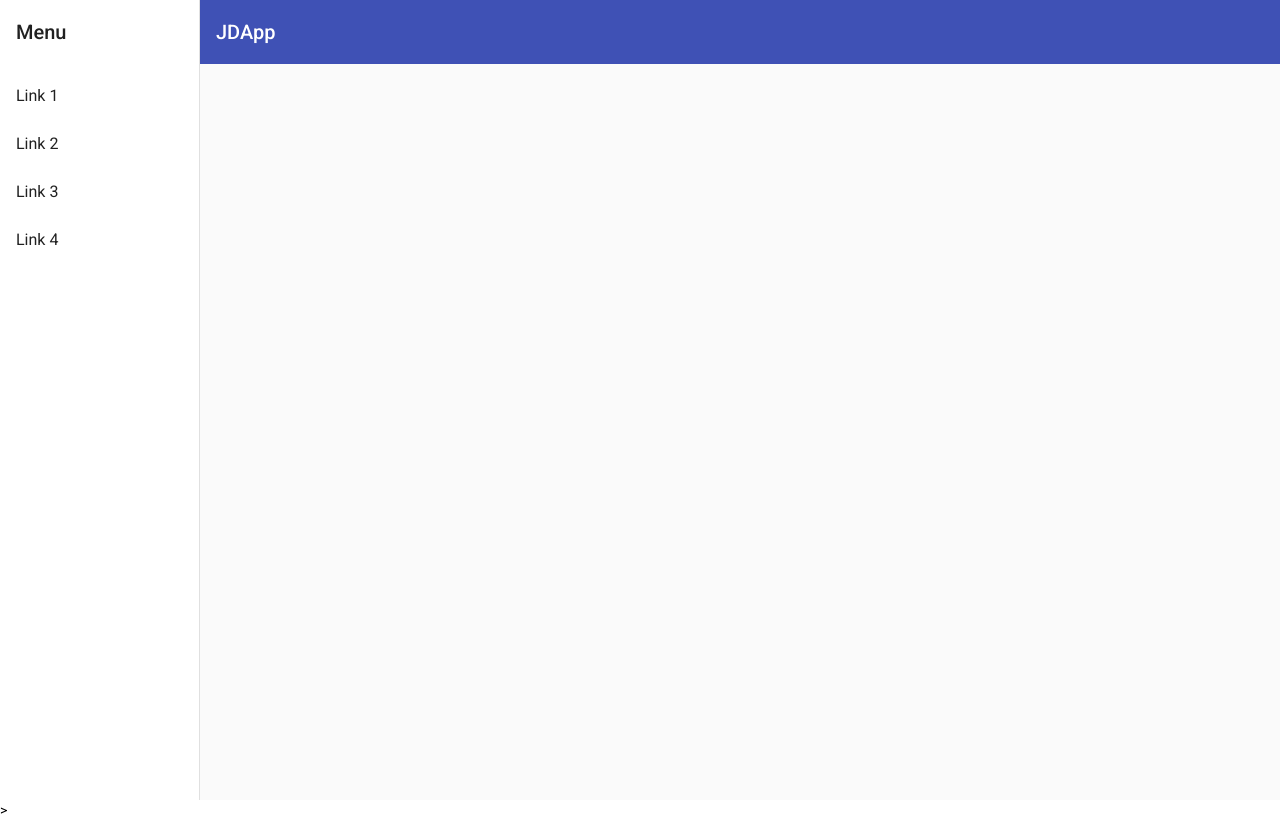
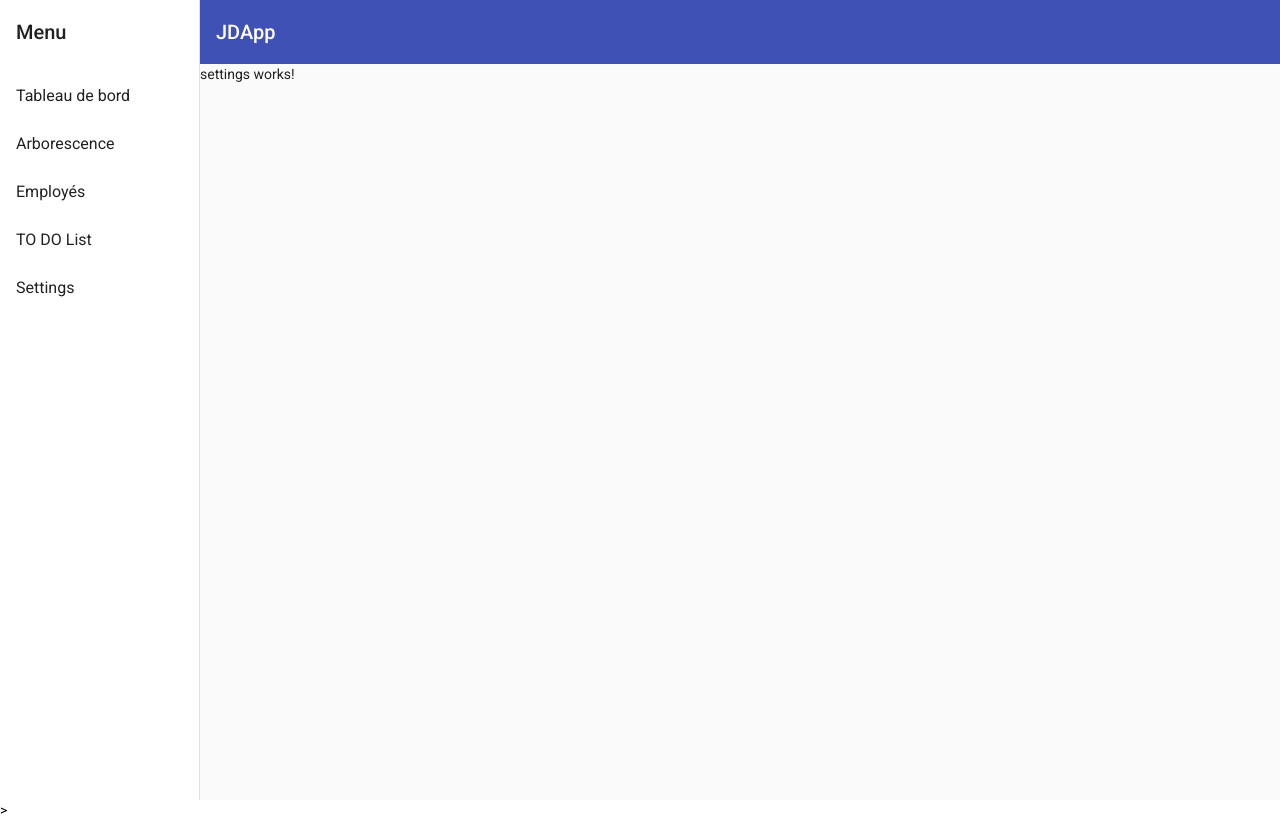
Before and after one commit to Thessalene/JDAppAngular, an Angular app: page /settings in a window 1280 px wide. Before the commit this address led to /. Built offline with nearby package versions, Linux system fonts and the light colour scheme.

Commit message:
Addind settings page and adding import for table to work

```diff
--- a/src/app/app-routing.module.ts
+++ b/src/app/app-routing.module.ts
@@ -1,7 +1,19 @@
 import { NgModule } from '@angular/core';
 import { Routes, RouterModule } from '@angular/router';
+import { DashboardComponent } from './dashboard/dashboard.component';
+import { DragDropComponent } from './drag-drop/drag-drop.component';
+import { EmployeeListComponent } from './employee-list/employee-list.component';
+import { SettingsComponent } from './settings/settings.component';
+import { TreeComponent } from './tree/tree.component';
 
-const routes: Routes = [];
+const routes : Routes = [
+  { path : '', component : DashboardComponent},
+  { path : 'dashboard', component : DashboardComponent},
+  { path : 'tree', component : TreeComponent},
+  { path : 'dragdrop', component : DragDropComponent},
+  { path : 'list', component : EmployeeListComponent},
+  { path : 'settings', component : SettingsComponent},
+]
 
 @NgModule({
   imports: [RouterModule.forRoot(routes)],
--- a/src/app/app.module.ts
+++ b/src/app/app.module.ts
@@ -15,7 +15,8 @@ import { DashboardComponent } from '../app/dashboard/dashboard.component';
 import { EmployeeListComponent } from '../app/employee-list/employee-list.component';
 import { NavigationComponent } from '../app/navigation/navigation.component';
 import { MatPaginatorModule } from '@angular/material/paginator';
-import {MatGridListModule} from '@angular/material/grid-list';
+import { MatGridListModule } from '@angular/material/grid-list';
+import { MatTableModule } from '@angular/material/table'
 import { MatCardModule } from '@angular/material/card';
 import { MatMenuModule } from '@angular/material/menu';
 import { LayoutModule } from '@angular/cdk/layout';
@@ -23,18 +24,12 @@ import { TreeComponent } from './tree/tree.component';
 import { MatTreeModule } from '@angular/material/tree';
 import { DragDropComponent } from './drag-drop/drag-drop.component';
 import { DragDropModule } from '@angular/cdk/drag-drop';
-
-const routes : Routes = [
-  { path : '', component : DashboardComponent},
-  { path : 'dashboard', component : DashboardComponent},
-  { path : 'tree', component : TreeComponent},
-  { path : 'dragdrop', component : DragDropComponent},
-  { path : 'list', component : EmployeeListComponent},
-]
+import { SettingsComponent } from './settings/settings.component';
+import { MatSortModule } from '@angular/material/sort';
 
 @NgModule({
   declarations: [
-    AppComponent, DashboardComponent, NavigationComponent, EmployeeListComponent, TreeComponent, DragDropComponent
+    AppComponent, DashboardComponent, NavigationComponent, EmployeeListComponent, TreeComponent, DragDropComponent, SettingsComponent
   ],
   imports: [
     BrowserModule,
@@ -48,12 +43,13 @@ const routes : Routes = [
     MatButtonModule,
     MatPaginatorModule,
     MatGridListModule,
-    RouterModule.forRoot(routes),
     MatCardModule,
     MatMenuModule,
     LayoutModule,
     MatTreeModule,
     DragDropModule,
+    MatTableModule,
+    MatSortModule
   ],
   providers: [],
   bootstrap: [AppComponent]
--- a/src/app/employee-list/employee-list.component.ts
+++ b/src/app/employee-list/employee-list.component.ts
@@ -20,6 +20,7 @@ export class EmployeeListComponent implements AfterViewInit, OnInit {
 
   ngOnInit() {
     this.dataSource = new EmployeeListDataSource();
+    console.log("DATASOURCE : " + this.dataSource.data.toString)
   }
 
   ngAfterViewInit() {
--- a/src/app/navigation/navigation.component.html
+++ b/src/app/navigation/navigation.component.html
@@ -5,10 +5,11 @@
       [opened]="(isHandset$ | async) === false">
     <mat-toolbar>Menu</mat-toolbar>
     <mat-nav-list>
-      <a mat-list-item routerLink="/dashboard">Link 1</a>
-      <a mat-list-item routerLink="/tree">Link 2</a>
-      <a mat-list-item routerLink="/list">Link 3</a>
-      <a mat-list-item routerLink="/dragdrop">Link 4</a>
+      <a mat-list-item routerLink="/dashboard">Tableau de bord</a>
+      <a mat-list-item routerLink="/tree">Arborescence</a>
+      <a mat-list-item routerLink="/list">Employés</a>
+      <a mat-list-item routerLink="/dragdrop">TO DO List</a>
+      <a mat-list-item routerLink="/settings">Settings</a>
 
 
     </mat-nav-list>
--- /dev/null
+++ b/src/app/settings/settings.component.html
@@ -0,0 +1 @@
+<p>settings works!</p>
--- /dev/null
+++ b/src/app/settings/settings.component.ts
@@ -0,0 +1,15 @@
+import { Component, OnInit } from '@angular/core';
+
+@Component({
+  selector: 'app-settings',
+  templateUrl: './settings.component.html',
+  styleUrls: ['./settings.component.scss']
+})
+export class SettingsComponent implements OnInit {
+
+  constructor() { }
+
+  ngOnInit(): void {
+  }
+
+}
```
Also changed, not shown: src/app/settings/settings.component.scss (added), 1 other file (tests, documents, lock files or other folders).
